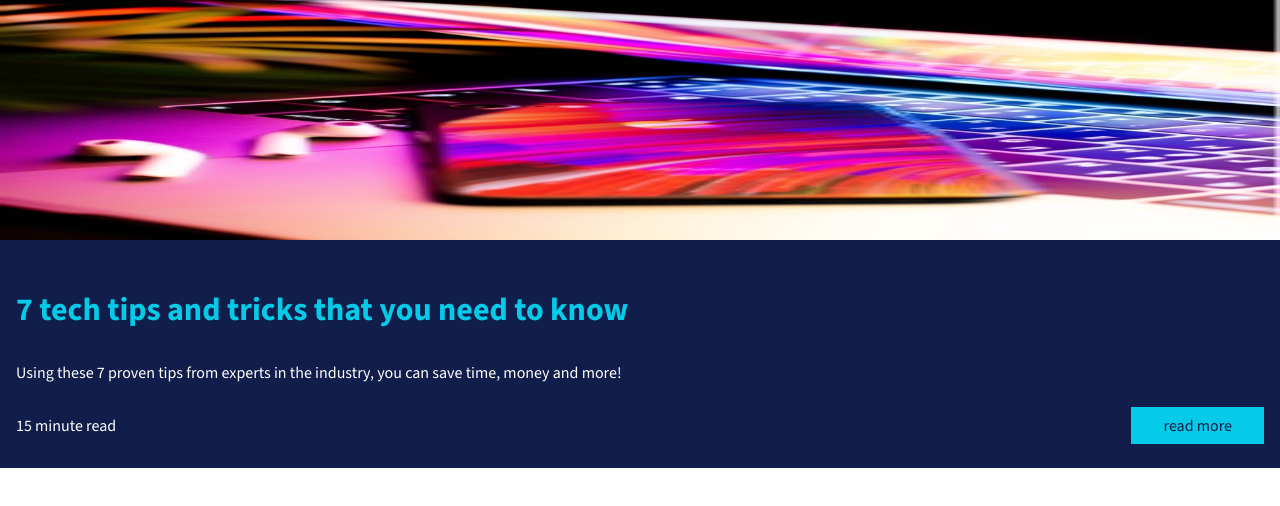
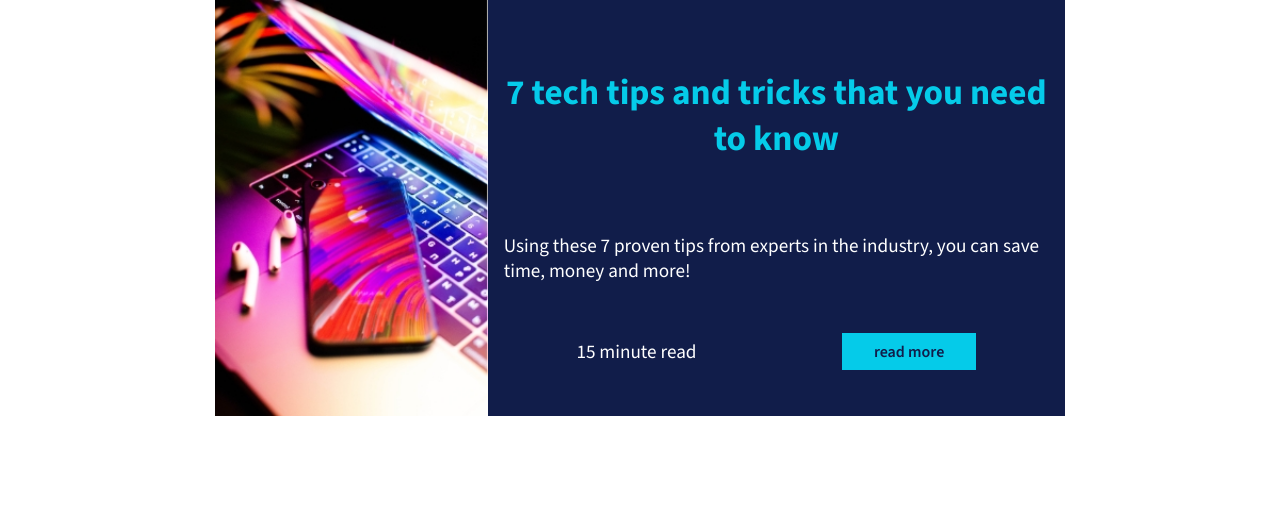
Before and after one commit to RamirezJM/Flexbox-Card, a plain HTML site: page index.html in a window 1280 px wide. Drawn offline with nearby package versions, Linux system fonts and the light colour scheme.

Commit message:
finished project

```diff
--- a/assets/css/styles.css
+++ b/assets/css/styles.css
@@ -9,12 +9,20 @@
   display: flex;
   flex-direction: column;
   background-color: #111D4A;
+  width: 90%;
+  margin: 0 auto;
+
 
 }
 .card-image{
 
+  object-fit: cover;
+  flex-basis: 150px;
+  min-width: 0;
+  min-height: 0;
+  /*para que flex-basis funcione de forma correcta debe usarse con min-width
+  y min-height*/
 
-  height: 30vh;
 }
 
 .card-title{
@@ -41,4 +49,33 @@
   background-color: #05CBE9;
   color: #111D4A;
   padding: .5em 2em;
+  font-weight: 600;
 }
+
+@media screen and (min-width:600px){
+  .card{
+    flex-direction: row;
+    max-width: 850px;
+  }
+  .card-image{
+    flex: 1;
+    height: auto;
+  }
+  .card-content{
+    flex: 2;
+    display: flex;
+    flex-direction: column;
+    justify-content: space-evenly;
+
+  }
+  .card-content h1{
+    font-size: 2.2rem;
+    text-align: center;
+  }
+ .card-text{
+  font-size: 1.2rem;
+ }
+ .card-content section{
+  justify-content: space-around;
+ }
+}
```
